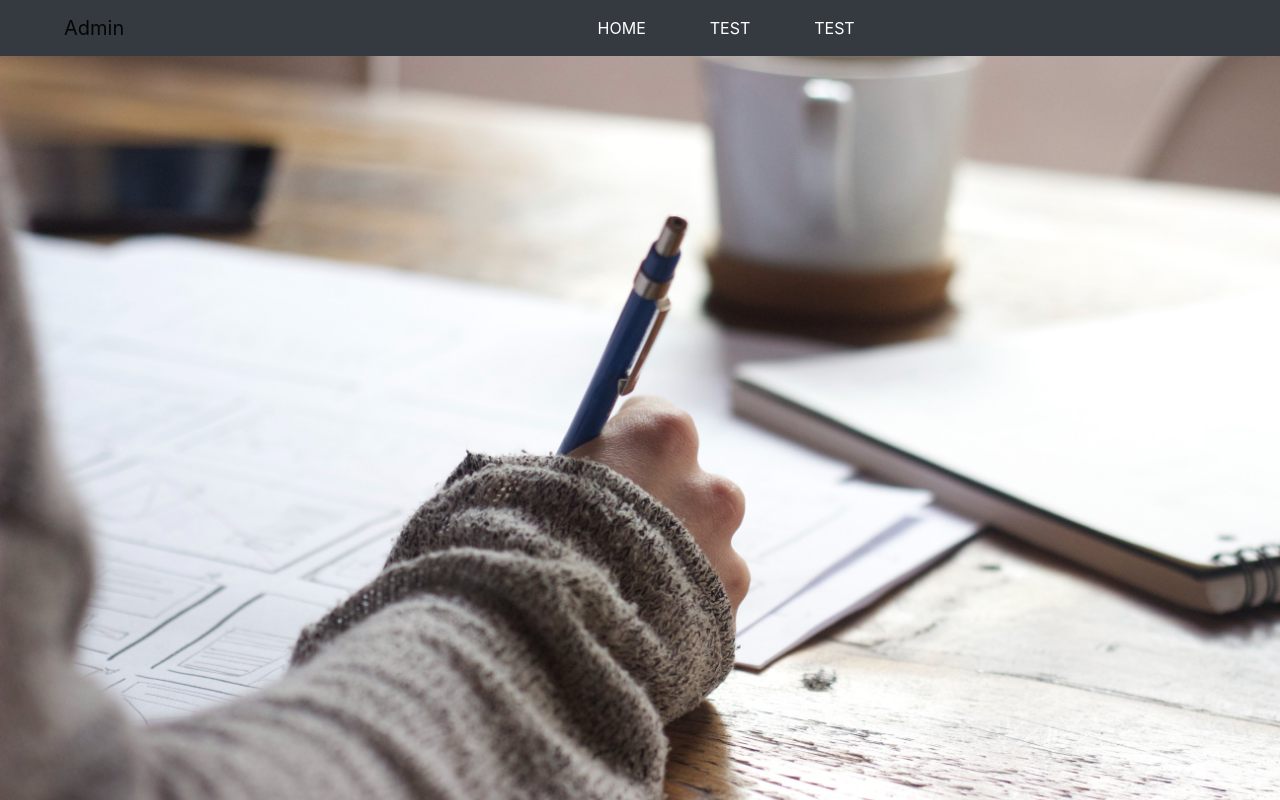
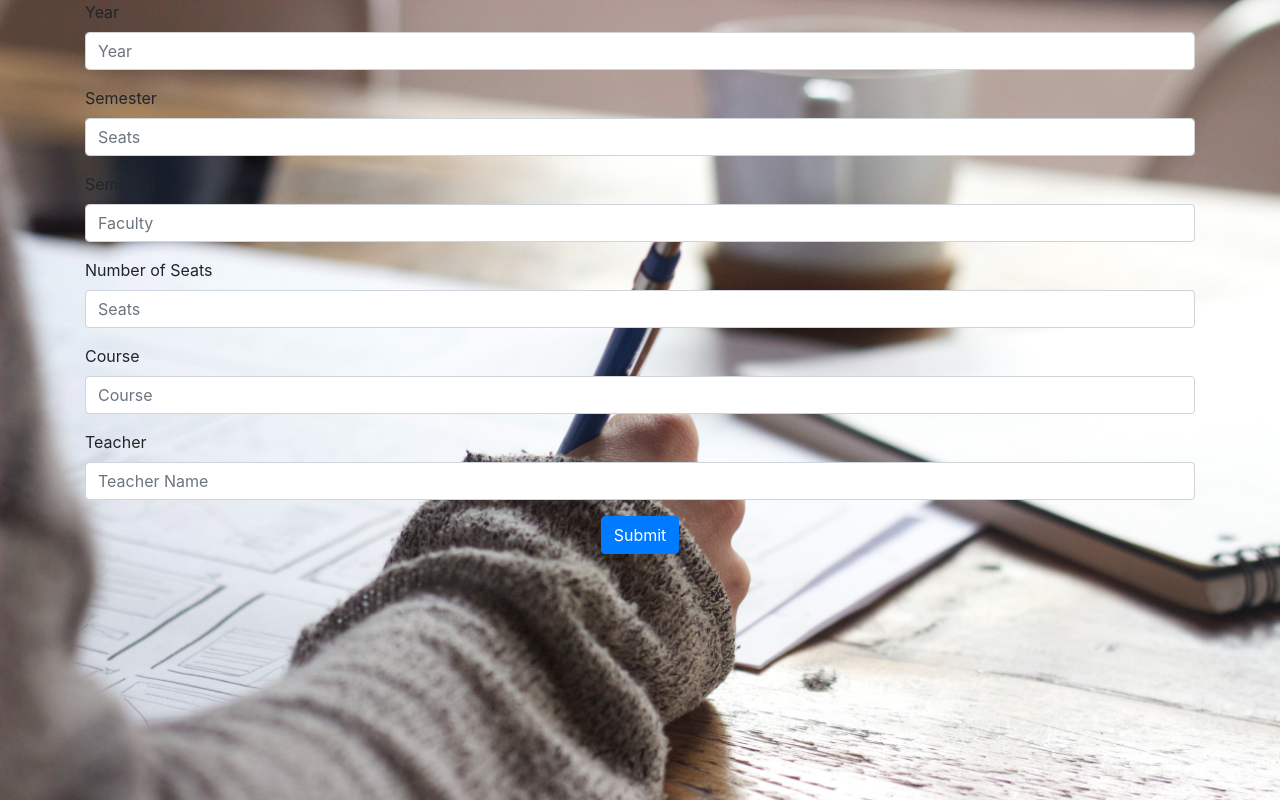
Before and after one commit to crisnicandrei/Proiect-IBM, a React (Create React App) app in the folder exams/: page /admin in a window 1280 px wide. Built offline with nearby package versions, Linux system fonts and the light colour scheme.

Commit message:
Create prof form

```diff
--- a/exams/src/App.js
+++ b/exams/src/App.js
@@ -5,6 +5,7 @@ import { Switch, Route } from 'react-router-dom';
 import PageProfesor from './components/pageProfesor';
 import PageStudent from './components/pageStudent';
 import PageAdmin from './components/pageAdmin';
+import FormProfessor from './components/FormProfessor'
 
 
 function App() {
@@ -12,12 +13,13 @@ function App() {
     <div className="App">
 
 
-      <Switch >
+      {/* <Switch >
         <Route path="/" exact component={FormLogin} />
         <Route path="/prof" exact component={PageProfesor} />
         <Route path="/stud/home" exact component={PageStudent} />
         <Route path="/admin" exact component={PageAdmin} />
-      </Switch>
+      </Switch> */}
+      <FormProfessor />
     </div>
   );
 }
--- /dev/null
+++ b/exams/src/components/FormProfessor.js
@@ -0,0 +1,85 @@
+import React, { Component } from 'react'
+import {Form,Button,Container} from 'react-bootstrap'
+import '../css/FormProfessor.css'
+export default class FormProfessor extends Component {
+    constructor(props)
+    {
+        super(props)
+        this.state = {
+            yearOfStudy:'',
+            Semester:'',
+            Faculty:'',
+            nSeats:'',
+            course:'',
+            teacher:''
+
+        }
+        this.handleChange=this.handleChange.bind(this);
+        this.handleSubmit=this.handleSubmit.bind(this);
+    }
+
+    handleChange(e)
+    {
+        this.setState({
+            [e.target.name]:e.target.value
+        })
+    }
+    handleSubmit(e)
+    {
+        e.preventDefault();
+    }
+    render() {
+        return (
+            <Container>
+            <Form onSubmit={this.handleSubmit}>
+
+
+
+
+            <Form.Group controlId="formBasicYear">
+              <Form.Label>Year</Form.Label>
+              <Form.Control type="text" placeholder="Year" id='formBasicSeats' name='nSeats' value={this.state.nSeats} onChange={this.handleChange}/>
+            </Form.Group>
+
+            <Form.Group controlId="formBasicSemester">
+              <Form.Label>Semester</Form.Label>
+              <Form.Control type="text" placeholder="Seats" id='formBasicSemester' name='Semester' value={this.state.Semester} onChange={this.handleChange}/>
+            </Form.Group>
+
+            <Form.Group controlId="formBasicFaculty">
+              <Form.Label>Semester</Form.Label>
+              <Form.Control type="text" placeholder="Faculty" id='formBasicFaculty' name='Faculty' value={this.state.Faculty} onChange={this.handleChange}/>
+            </Form.Group>
+
+
+            <Form.Group controlId="formBasicSeats">
+              <Form.Label>Number of Seats</Form.Label>
+              <Form.Control type="text" placeholder="Seats" id='formBasicSeats' name='nSeats' value={this.state.nSeats} onChange={this.handleChange}/>
+            </Form.Group>
+
+
+
+            <Form.Group controlId="formBasicCourse">
+              <Form.Label>Course</Form.Label>
+              <Form.Control type="text" placeholder="Course" id="formBasicCourse" name="course" value={this.state.course} onChange={this.handleChange}/>
+            </Form.Group>
+
+
+
+            <Form.Group controlId="formBasicTeacher">
+              <Form.Label>Teacher</Form.Label>
+              <Form.Control type="text" placeholder="Teacher Name" id='formBasicTeacher' name='teacher' value={this.state.teacher} onChange={this.handleChange} />
+            </Form.Group>
+
+
+
+            <div className='buttonProf'>
+            <Button variant="primary" type="submit">
+              Submit
+            </Button>
+            </div>
+          </Form>
+          </Container>
+        )
+    }
+}
--- /dev/null
+++ b/exams/src/css/FormProfessor.css
@@ -0,0 +1,8 @@
+.buttonProf
+{
+
+        display:flex;
+        justify-content:center;
+        align-item:center
+
+}
```
